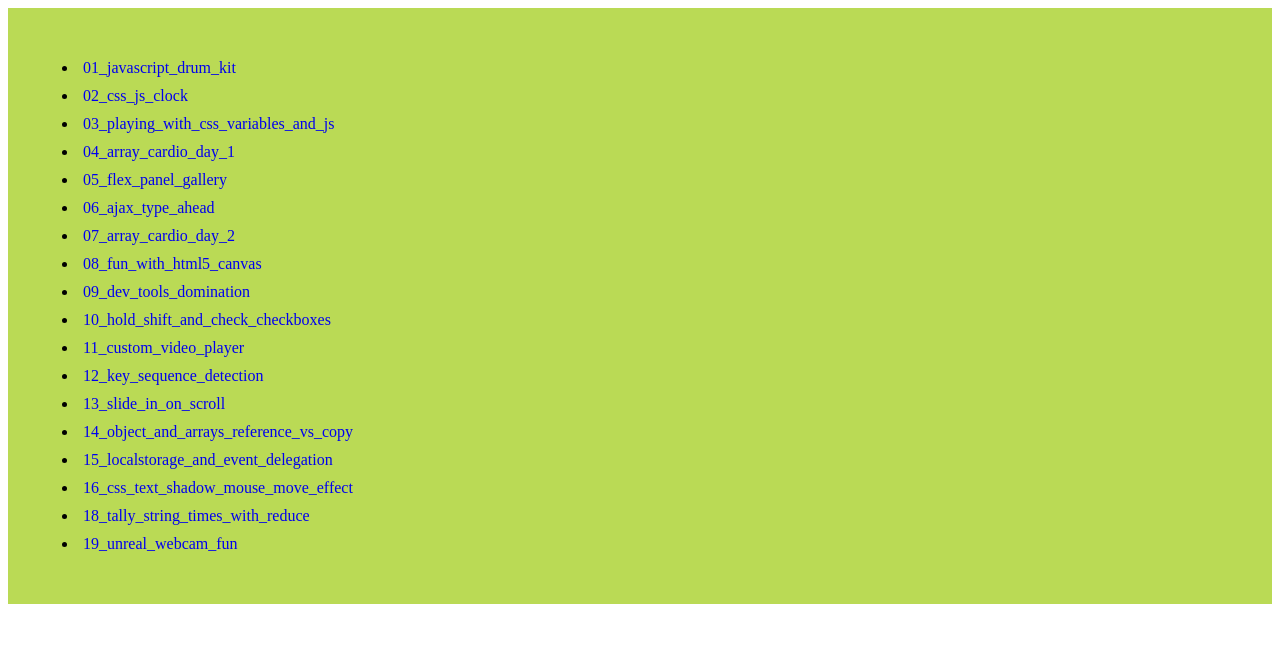
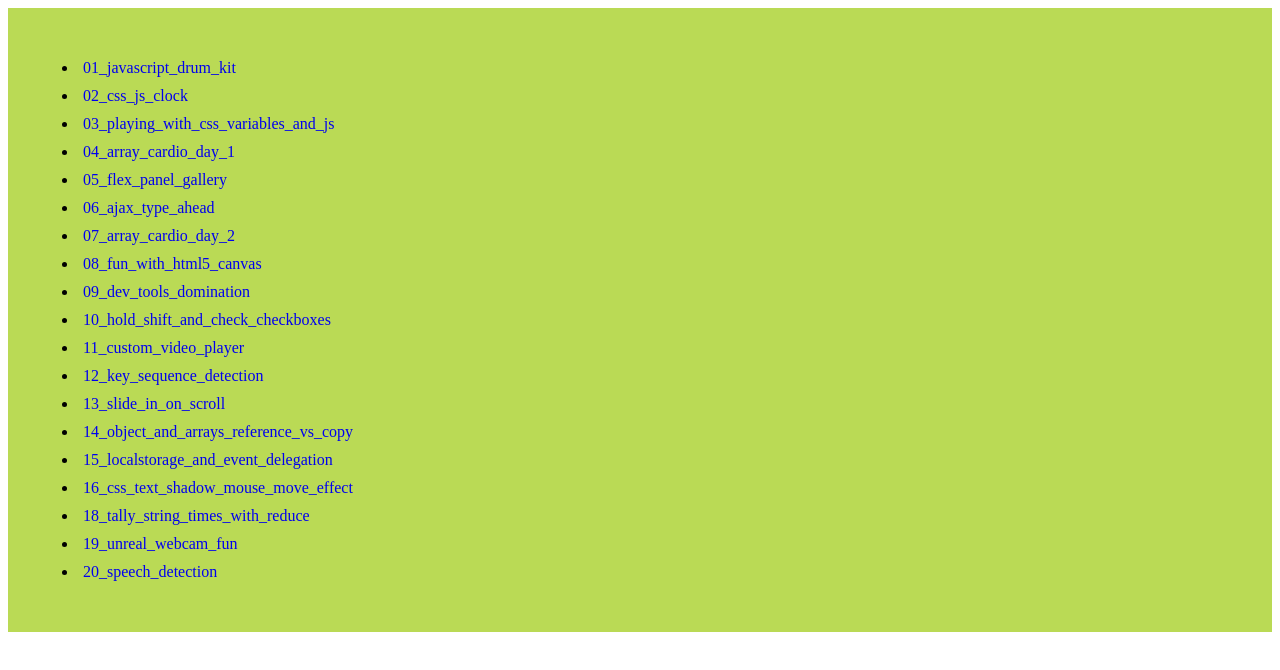
Before and after one commit to Ding-Fan/javascript30, a website: page index.html in a window 1280 px wide. Drawn offline with Linux system fonts and the light colour scheme.

Commit message:
20 speech detection v1.1

```diff
--- a/index.html
+++ b/index.html
@@ -82,9 +82,9 @@
             <li>
                 <a href="./19_unreal_webcam_fun/index.html">19_unreal_webcam_fun</a>
             </li>
-            <!-- <li>
-<a href="./06_javascript_drum_kit/index.html">01_javascript_drum_kit</a>
-</li> -->
+            <li>
+                <a href="./20_speech_detection/index.html">20_speech_detection</a>
+            </li>
             <!-- <li>
 <a href="./06_javascript_drum_kit/index.html">01_javascript_drum_kit</a>
 </li> -->
```
